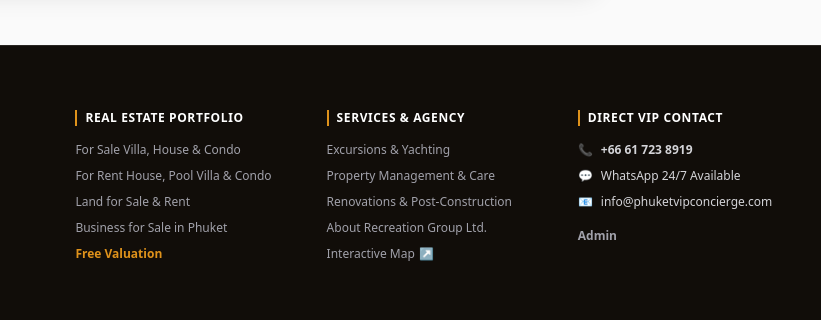
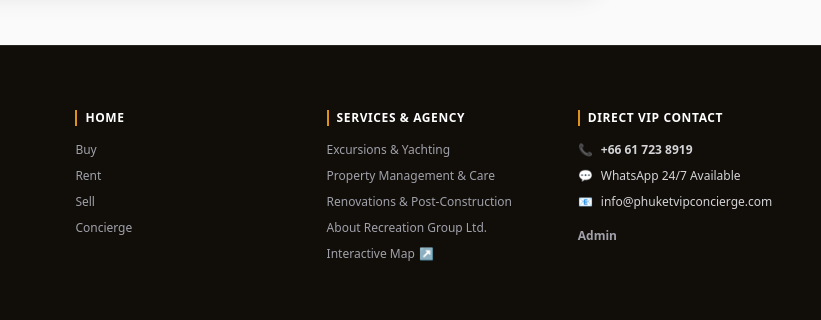
Before and after one commit to Mabido24/phuketvipconcierge, a website: page estimate.html in a window 1280 px wide. Shown: the part 1042-1362 px from the top of the page, 459-1280 px from the left. Drawn offline with nearby package versions, Linux system fonts and the light colour scheme.

Commit message:
Update footer navigation column with simplified Buy, Rent, Sell, Concierge links

```diff
--- a/estimate.html
+++ b/estimate.html
@@ -231,7 +231,7 @@
     </div>
   </main>
 
-    <!-- Footer (Official Navigation & Contact Info) -->
+      <!-- Footer (Official Navigation & Contact Info) -->
   <footer class="bg-[#110D09] text-zinc-400 pt-16 pb-12 border-t border-white/10">
     <div class="max-w-7xl mx-auto px-4 sm:px-6 lg:px-8">
       <div class="grid grid-cols-1 md:grid-cols-2 lg:grid-cols-5 gap-10 pb-12 border-b border-white/10">
@@ -264,15 +264,14 @@
           </div>
         </div>
 
-        <!-- Col 2: Real Estate Portfolio -->
+        <!-- Col 2: Navigation (Buy, Rent, Sell, Concierge) -->
         <div>
-          <h4 class="text-white text-xs font-bold uppercase tracking-wider mb-4 border-l-2 border-[#DF921B] pl-2" i18n="footer_col_realestate" translate="no">Real Estate</h4>
+          <h4 class="text-white text-xs font-bold uppercase tracking-wider mb-4 border-l-2 border-[#DF921B] pl-2" i18n="nav_home" translate="no">Navigation</h4>
           <ul class="space-y-2.5 text-xs">
-            <li><a href="/properties.html?purpose=buy&type=villa" class="hover:text-[#DF921B] transition-colors" i18n="menu_buy_villa" translate="no">For Sale Villa, House & Condo</a></li>
-            <li><a href="/properties.html?purpose=rent" class="hover:text-[#DF921B] transition-colors" i18n="menu_rent_villa" translate="no">For Rent House, Pool Villa & Condo</a></li>
-            <li><a href="/properties.html?type=land" class="hover:text-[#DF921B] transition-colors" i18n="menu_land" translate="no">Land for Sale & Rent</a></li>
-            <li><a href="/properties.html?type=business" class="hover:text-[#DF921B] transition-colors" i18n="menu_business" translate="no">Business for Sale in Phuket</a></li>
-            <li><a href="/estimate.html" class="hover:text-[#DF921B] transition-colors text-[#DF921B] font-semibold" i18n="nav_estimate" translate="no">Free Property Valuation</a></li>
+            <li><a href="/properties.html?purpose=buy" class="hover:text-[#DF921B] transition-colors" i18n="nav_buy" translate="no">Buy</a></li>
+            <li><a href="/properties.html?purpose=rent" class="hover:text-[#DF921B] transition-colors" i18n="nav_rent" translate="no">Rent</a></li>
+            <li><a href="/estimate.html" class="hover:text-[#DF921B] transition-colors" i18n="nav_sell" translate="no">Sell</a></li>
+            <li><a href="/index.html#services" class="hover:text-[#DF921B] transition-colors" i18n="nav_services" translate="no">Concierge</a></li>
           </ul>
         </div>
 
```
Also changed, not shown: index.html (+7 -8 lines), properties.html (+7 -8 lines), property-detail.html (+7 -8 lines).
